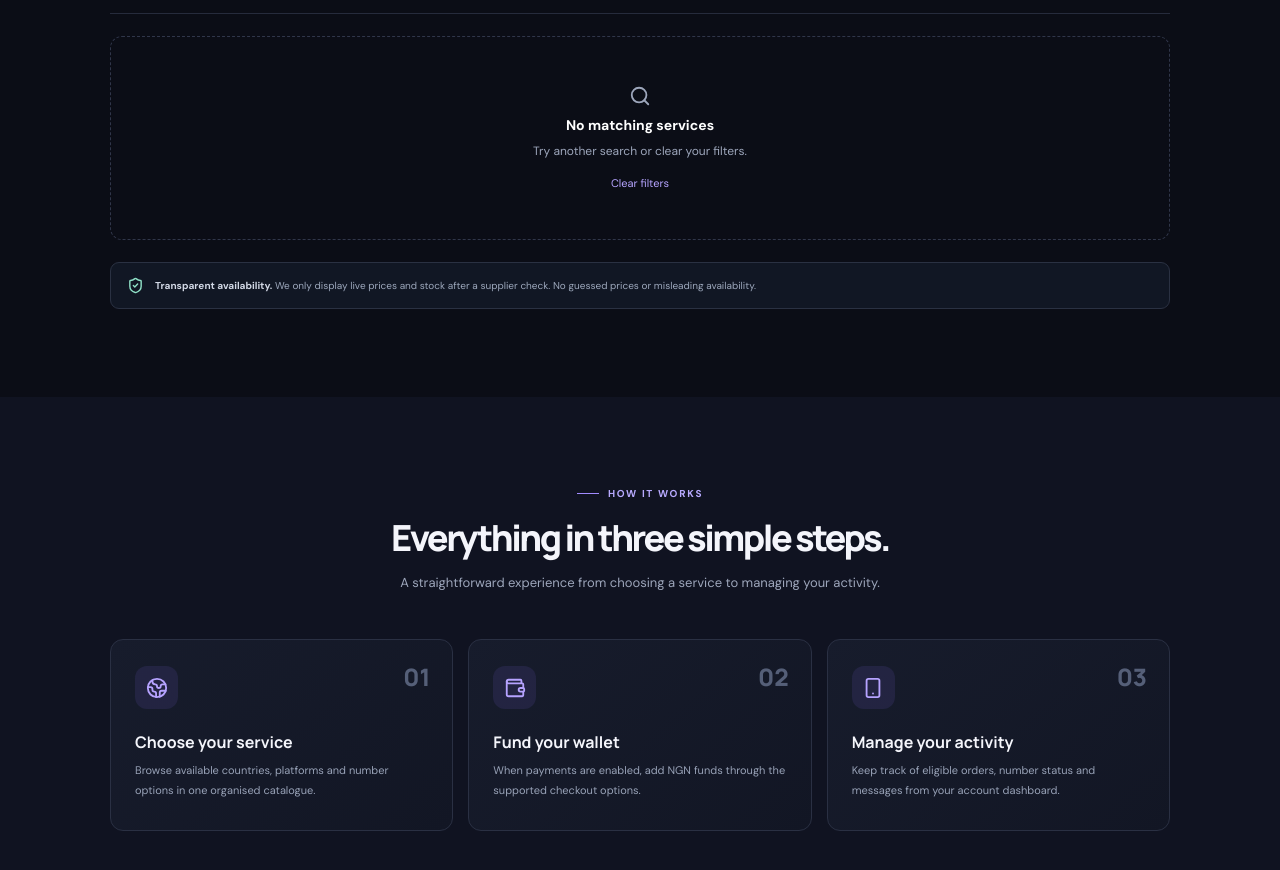
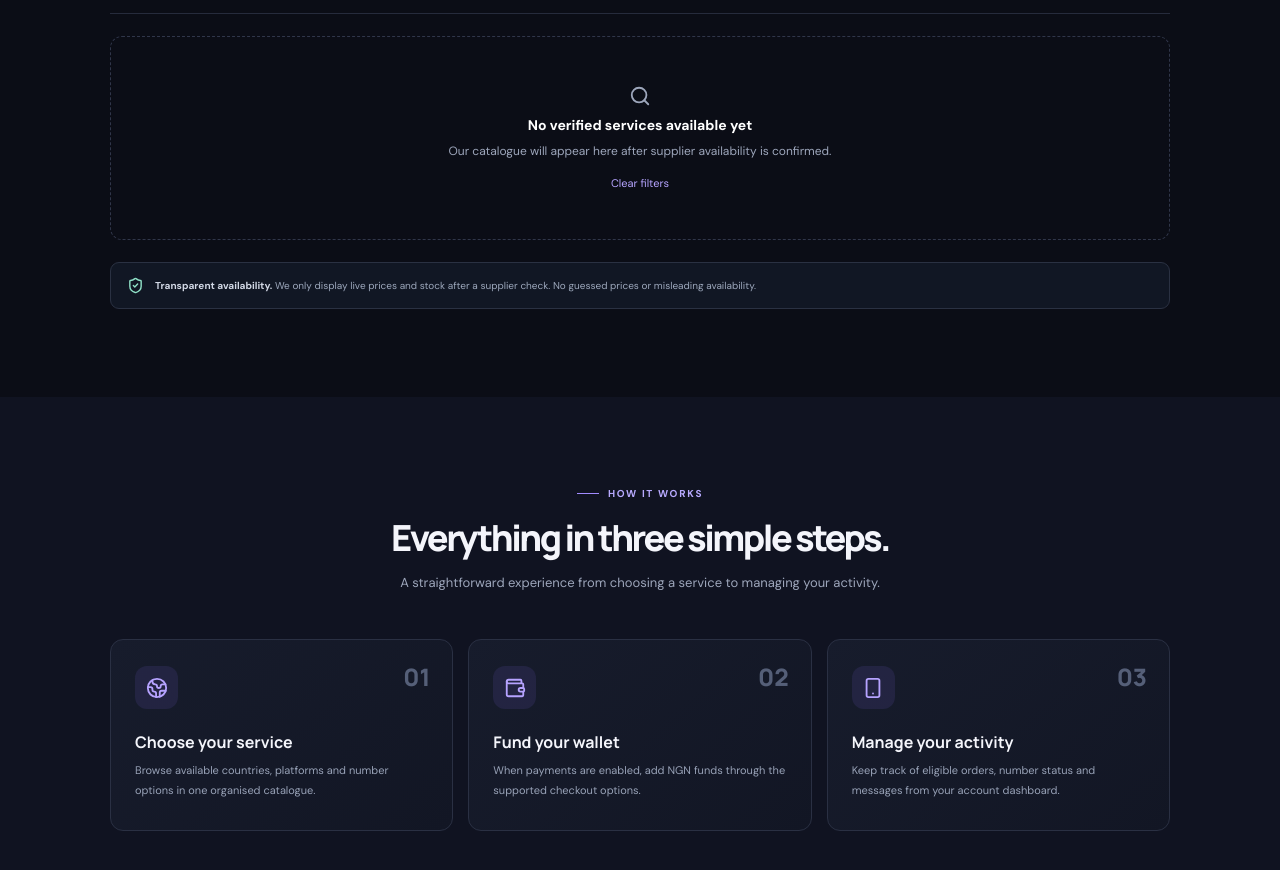
Before and after one commit to kingayplatinum/Iceyvault, a Next.js app: page / in a window 1280 px wide. Shown: the part 1028-1898 px from the top of the page. Built offline with nearby package versions, Linux system fonts and the light colour scheme.

Commit message:
polish(site): explain verified catalogue pending state

```diff
--- a/src/app/page.tsx
+++ b/src/app/page.tsx
@@ -94,7 +94,7 @@ export default function Home() {
               <div className="offer-card-bottom"><div><small>PRICE</small><b>Quote pending</b></div><span className="offer-type">{offer.kind}</span></div>
               <button className="offer-action" onClick={() => setSelectedOffer(offer)}>View service <ArrowRight size={15} /></button>
             </article>)}
-            {filtered.length === 0 && <div className="empty-state"><Search size={22} /><b>No matching services</b><span>Try another search or clear your filters.</span><button onClick={() => { setCategory("All services"); setCountry("All countries"); setQuery(""); }}>Clear filters</button></div>}
+            {filtered.length === 0 && <div className="empty-state"><Search size={22} /><b>No verified services available yet</b><span>Our catalogue will appear here after supplier availability is confirmed.</span><button onClick={() => { setCategory("All services"); setCountry("All countries"); setQuery(""); }}>Clear filters</button></div>}
           </div>
           <div className="catalog-note"><ShieldCheck size={17} /><span><b>Transparent availability.</b> We only display live prices and stock after a supplier check. No guessed prices or misleading availability.</span></div>
         </div>
```
